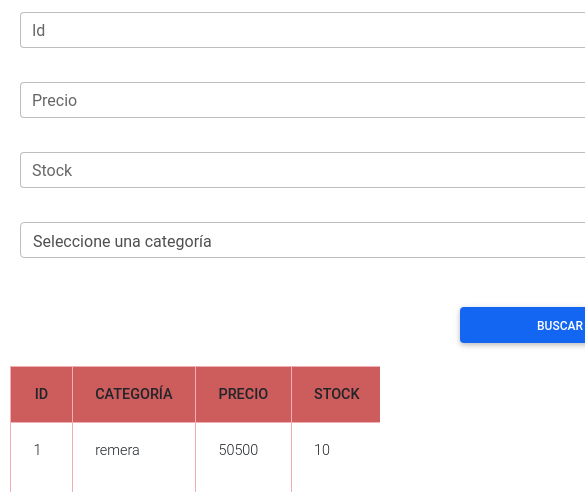
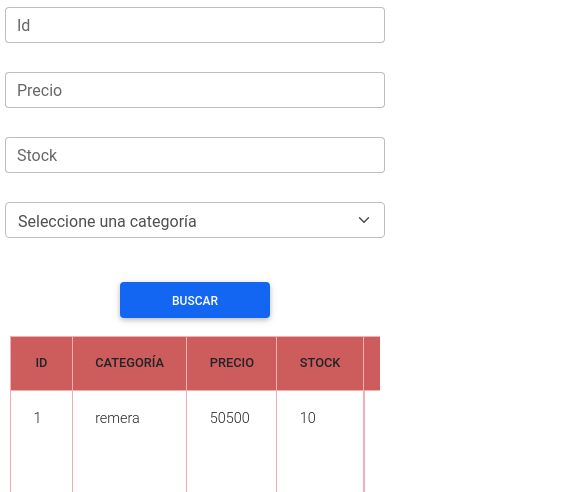
Before and after one commit to JonathanJM-cba/Proyecto-CAC-Node-Grupo12, a plain HTML site: page pages/misPrendas.html in a window 390 px wide. Shown: the part 365-857 px from the top of the page, 585 px wide, since content can reach past the window. Drawn offline with nearby package versions, Linux system fonts and the light colour scheme.

Commit message:
Mejorando responsive a misPrendas

```diff
--- a/css/misPrendas.css
+++ b/css/misPrendas.css
@@ -17,8 +17,11 @@
   flex-wrap: wrap;
 }
 
-.from-misPrendas {
+.form-misPrendas {
+  width: 100%;
+  max-width: 70rem;
   box-sizing: border-box;
+  margin: 0 auto;
 }
 
 select {
@@ -69,19 +72,69 @@ table {
 /* Media Queries */
 /* Tablet */
 @media (max-width: 1150px) {
-  .seccion-search-misPrendas form {
+  .seccion-search-misPrendas {
+    margin: 10px auto;
+  }
+
+  .form-misPrendas {
     padding: 0 10px;
     box-sizing: border-box;
+    display: flex;
+    flex-direction: column;
+    align-items: center;
+    width: 100%;
   }
 
   .search-misPrendas {
+    display: flex;
     flex-direction: column;
-    align-items: stretch;
+    align-items: center;
+    gap: 5px;
+    width: 100%;
+    max-width: 70rem;
+    margin: 0 auto;
   }
 
   .search-misPrendas .form-outline {
     width: 100%;
+    max-width: 400px; /* Ancho máximo para los inputs */
     margin-bottom: 10px;
+    margin-left: auto;
+    margin-right: auto;
+  }
+
+  .button-search-misprendas {
+    display: flex;
+    justify-content: center;
+    width: 100%;
+    max-width: 200px;
+    margin-top: 15px;
+  }
+}
+
+/* Mobile */
+@media (max-width: 768px) {
+  .form-misPrendas {
+    padding: 0 5px;
+    width: 100%;
+    box-sizing: border-box;
+    margin: 0 auto;
+    display: flex;
+    flex-direction: column;
+    align-items: center;
+  }
+
+  .search-misPrendas {
+    width: 100%;
+    margin: 0 auto;
+  }
+
+  .search-misPrendas .form-outline {
+    width: 100%;
+    max-width: 100%;
+    margin-bottom: 10px;
+    margin-left: auto;
+    margin-right: auto;
   }
 
   .button-search-misprendas {
@@ -93,29 +146,80 @@ table {
 
   .button-search-misprendas .btn {
     width: 100%;
-    max-width: 200px;
+    max-width: 150px;
+  }
+
+  /* Ajustando tabla para movil */
+  .table-responsive {
+    overflow-x: auto;
+  }
+
+  .table th:nth-child(1),
+  .table td:nth-child(1) {
+    /* ID column */
+    width: 5%;
+    min-width: 15px; /* Ensures minimum visibility */
+  }
+
+  .table th:nth-child(2),
+  .table td:nth-child(2) {
+    /* Categoría column */
+    width: 10%;
+    min-width: 20px; /* Ensures minimum visibility */
+  }
+
+  .table th:nth-child(3),
+  .table td:nth-child(3) {
+    /* Precio column */
+    width: 10%;
+    min-width: 40px; /* Ensures minimum visibility */
+  }
+
+  .table th:nth-child(4),
+  .table td:nth-child(4) {
+    /* Stock column */
+    width: 5%;
+    min-width: 15px; /* Ensures minimum visibility */
+  }
+
+  .table th:nth-child(5),
+  .table td:nth-child(5) {
+    /* Acciones column */
+    width: 47%;
+    min-width: 100px; /* Ensures minimum visibility */
+  }
+
+  .table .btn {
+    padding: 2px 5px;
+    font-size: 0.8rem; /* Reduce the font size of the buttons */
+  }
+
+  .table .btn i {
+    font-size: 0.8rem; /* Reduce the size of the icons */
+  }
+
+  .table th,
+  .table td {
+    font-size: 0.9rem; /* Reduce font size for table cells */
+  }
+
+  .table th {
+    font-size: 0.8rem; /* Reduce font size for table headers */
   }
 }
 
-/* Moviles */
-@media (max-width: 768px) {
-  .seccion-search-misPrendas form {
-    width: 100%;
-    padding: 0 10px;
-    box-sizing: border-box;
+@media (max-width: 550px) {
+  .table td:nth-child(5) {
+    display: flex;
+    flex-direction: column;
+    align-items: center;
   }
 
-  .search-misPrendas .form-outline {
-    width: calc(50% - 10px);
-    margin-right: 10px;
+  .table .btn {
+    margin-bottom: 5px;
   }
 
-  .search-misPrendas {
-    padding: 0 10px;
-  }
-
-  .search-misPrendas .form-outline,
-  .button-search-misprendas .btn {
-    width: 100%;
+  .table .btn:last-child {
+    margin-bottom: 0;
   }
 }
--- a/pages/misPrendas.html
+++ b/pages/misPrendas.html
@@ -67,7 +67,7 @@
         <h2 class="text-center">GESTIONA TUS PRENDAS</h2>
       </div>
       <section class="seccion-search-misPrendas">
-        <form style="width: 70rem" class="form-misPrendas">
+        <form class="form-misPrendas">
           <div class="search-misPrendas">
             <!-- Id input -->
             <div data-mdb-input-init class="form-outline mb-4">
```
